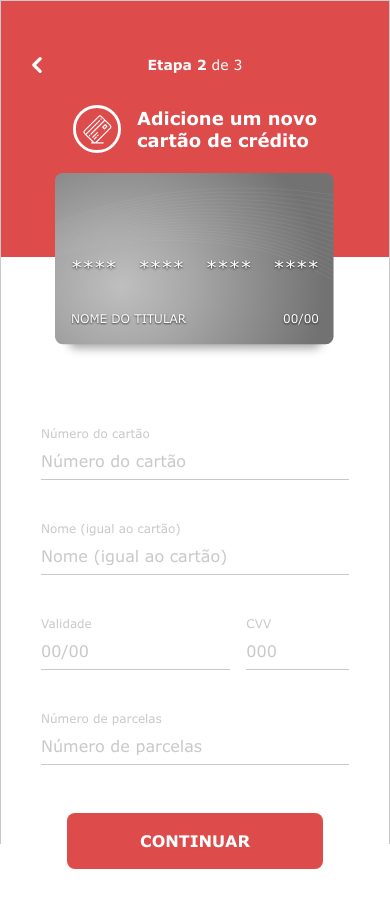
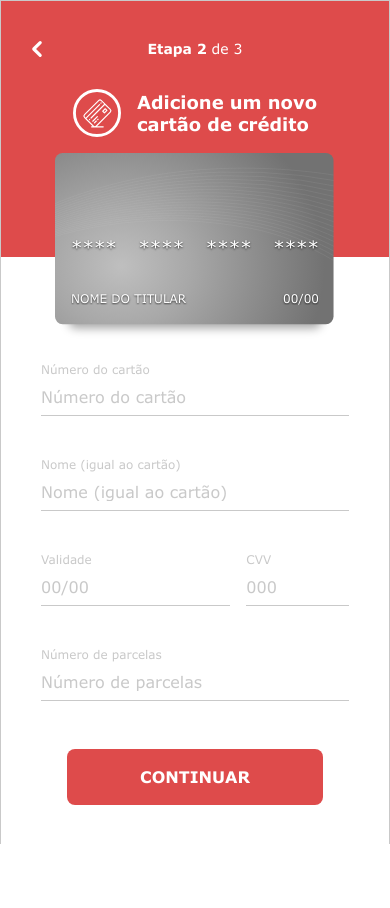
Before and after one commit to gustavomonjardim/checkout-form, a React (Create React App) app: page / in a window 390 px wide. After the commit the page ends 845 px from the top, so only its background shows below. Built offline with nearby package versions, Linux system fonts and the light colour scheme; the HTML template or start-up script is replaced by a standard one.

Commit message:
style: ajuste de estilos no checkoutForm

```diff
--- a/src/components/CheckoutForm/checkoutForm.js
+++ b/src/components/CheckoutForm/checkoutForm.js
@@ -29,7 +29,7 @@ const CheckoutHeader = () => {
         </p>
       </div>
 
-      <div className="flex flex-row items-center justify-center pb-5 md:pb-8 md:justify-start">
+      <div className="flex flex-row items-center justify-center pb-4 md:pb-8 md:justify-start">
         <div className="mr-4 w-12 h-12 flex-shrink-0">
           <CreditCardIcon />
         </div>
@@ -138,10 +138,10 @@ export const PaymentForm = () => {
 const CheckoutForm = () => {
   return (
     <div className="w-full max-w-screen-lg h-screen flex flex-col bg-white border border-solid border-gray-500 md:h-auto md:flex-row md:mx-8">
-      <div className="relative overflow-visible flex-grow flex-shrink-0 w-full h-64 px-5 pt-12 bg-primary md:w-1/3 md:h-auto md:p-8">
+      <div className="relative overflow-visible flex-grow flex-shrink-0 w-full h-64 px-5 pt-8 bg-primary md:w-1/3 md:h-auto md:pt-12 md:p-8">
         <CheckoutHeader />
       </div>
-      <div className="w-full flex flex-col justify-end p-10 pt-40 bg-white md:h-full md:w-2/3 md:pt-10 md:pl-24 lg:px-16 lg:pl-32">
+      <div className="w-full flex flex-col justify-end p-10 pt-24 bg-white md:h-full md:w-2/3 md:pt-10 md:pl-24 lg:px-16 lg:pl-32">
         <PaymentForm />
       </div>
     </div>
--- a/src/components/CreditCard/creditCard.js
+++ b/src/components/CreditCard/creditCard.js
@@ -9,7 +9,7 @@ import './styles.css';
 
 export const FrontText = ({ children }) => {
   return (
-    <p className="text-xs text-white uppercase leading-none tracking-normal text-shadow lg:text-md">
+    <p className="text-xs text-white uppercase leading-none tracking-normal text-shadow md:text-sm lg:text-md">
       {children}
     </p>
   );
```
